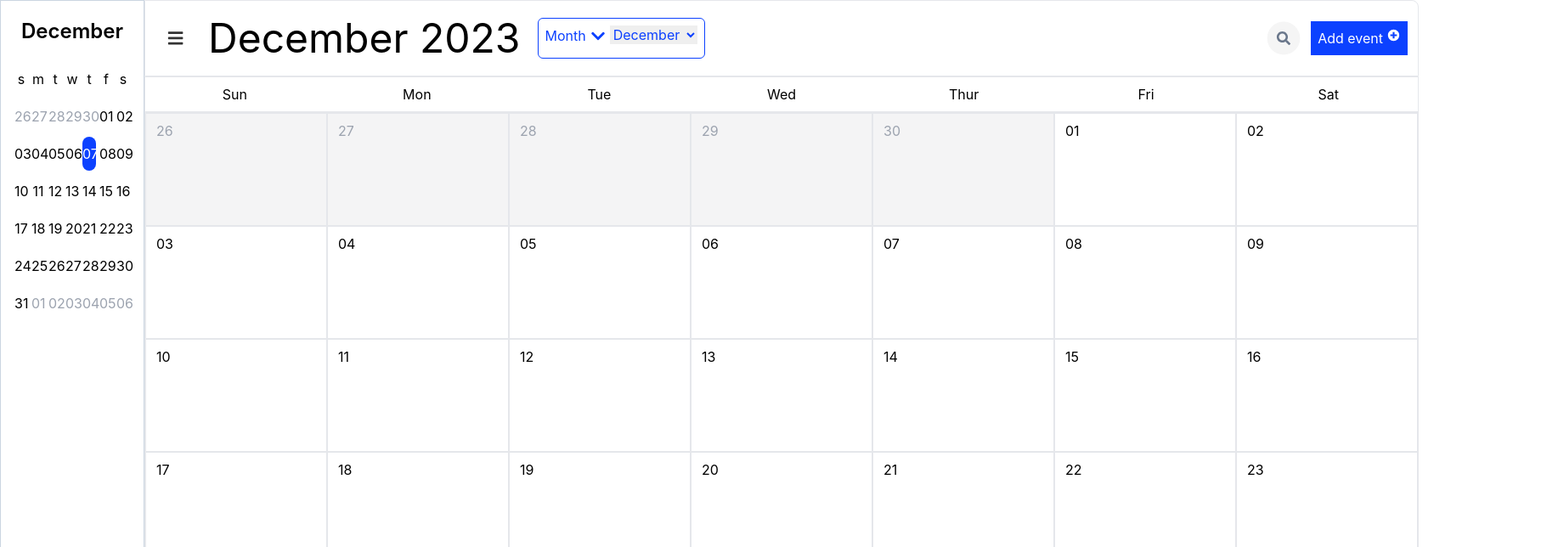
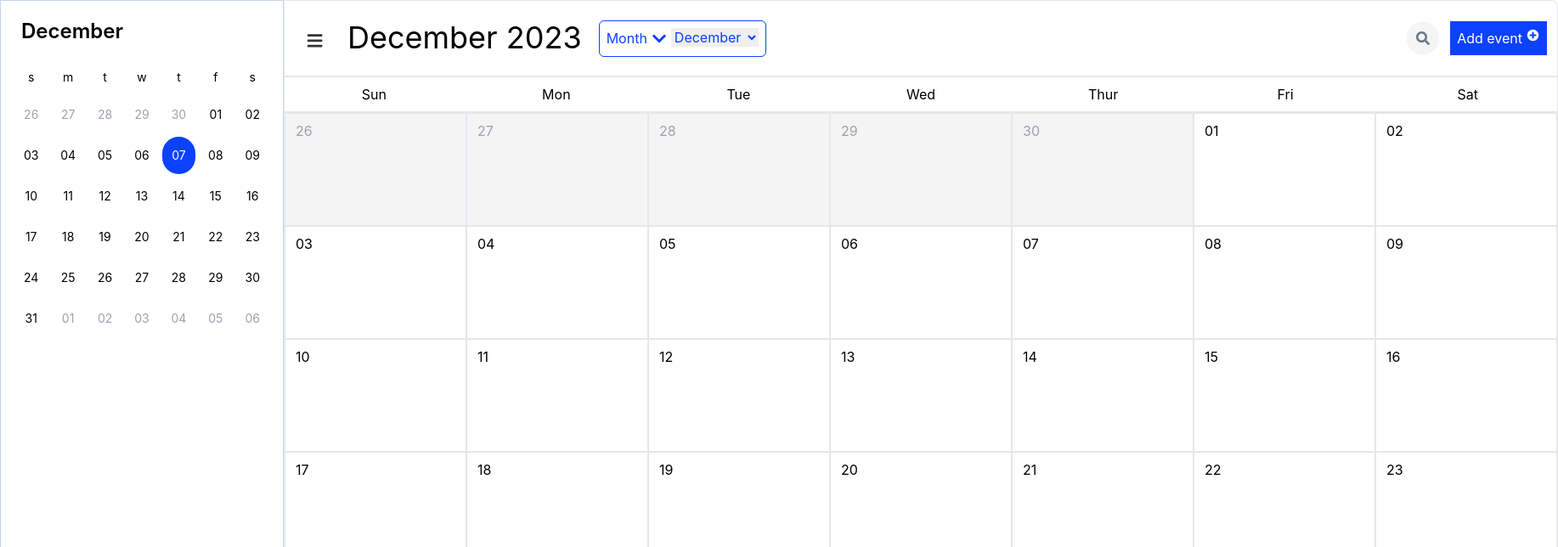
Before and after one commit to lindychi/frontend-bootcamp, a React (Create React App) app: page / in a window 1280 px wide. Shown: the top 644 px of the page at 85% size, 1834 px wide, since content can reach past the window. Built offline with nearby package versions, Linux system fonts and the light colour scheme.

Commit message:
달력안작아지게 수정

```diff
--- a/src/App.tsx
+++ b/src/App.tsx
@@ -1,5 +1,5 @@
 import React from "react";
-
+import clsx from "clsx";
 import "./App.css";
 
 import { dayList } from "./consts/calendar";
@@ -45,20 +45,20 @@ function App() {
   // 작은달력에 넣었던 효과가 큰달력에 적용되지 않아서 한번 더  추가함
   return (
     <div className="flex flex-row h-screen">
-      <div className="w-[300px] h-screen border border-slate-300 p-4">
+      <div className="w-[340px] h-screen border border-slate-300 p-4">
         <div className="text-2xl font-semibold mb-4 px-2 py-1">
           {getMonthString(12)}
         </div>
-        <div className="grid grid-cols-7 gap-1">
+        <div className="min-w-[300px] grid grid-cols-7 gap-1 ">
           {dayList.map((day) => (
-            <div key={day.short} className="text-center py-2 ">
+            <div key={day.short} className="text-center text-sm py-2 ">
               {day.short}
             </div>
           ))}
           {targetCalendarDates.map((date: Date) => (
             <div
-              key={date.toString()}
-              className={`text-center py-2 ${getDateClass(date)}`}
+              key={date.getDate()}
+              className={`text-center text-sm py-3 ${getDateClass(date)}`}
             >
               {date.getDate() > 9 ? date.getDate() : `0${date.getDate()}`}
             </div>
@@ -70,7 +70,7 @@ function App() {
         <div className="w-[1500px] h-[90px] flex flex-row justify-between p-3 items-center border border-state-300 rounded-tr-lg">
           <div className="flex justify-start gap-5 ">
             <Hamburger />
-            <div className="text-5xl">
+            <div className="text-4xl">
               {getMonthString(12)} {selectedYear}
             </div>
             <button className="flex text-primary border border-primary rounded-md p-2 gap-1">
@@ -109,7 +109,7 @@ function App() {
         <div className="w-full h-full grid grid-cols-7  border border-state-300">
           {targetCalendarDates.map((date: Date) => (
             <div
-              key={date.toString()}
+              key={date.getDate()}
               className={`text-left indent-3 py-2 border border-state-300 ${getSecondCalendarDateClass(
                 date
               )}`}
```
